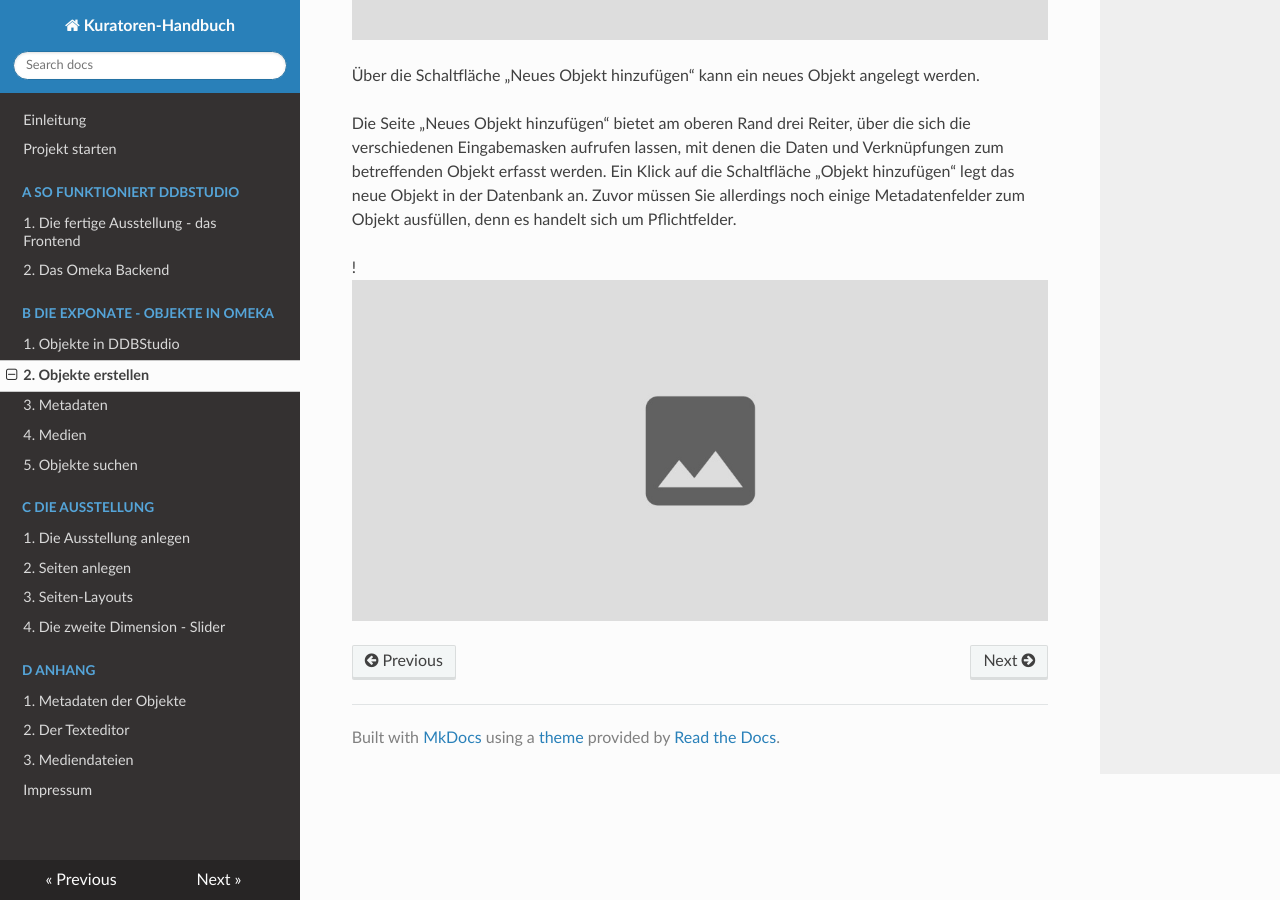
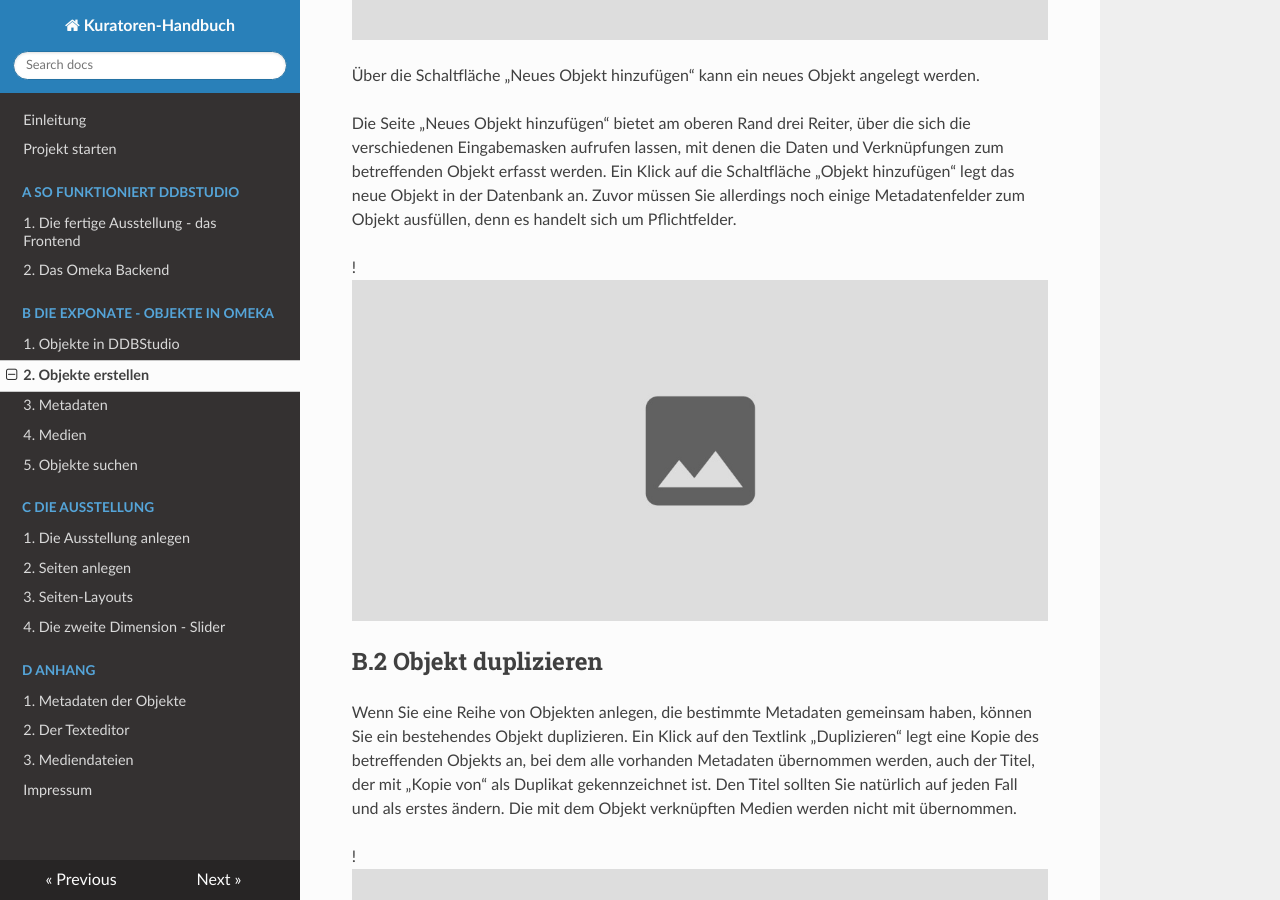
Before and after one commit to Deutsche-Digitale-Bibliothek/ddb-virtualexhibitions-docs-litfass, an MkDocs documentation site: the page built from docs/objekte_erstellen.md, in a window 1280 px wide and 900 px high, scrolled down 576 px. Built offline with MkDocs 1.6.1, drawn with Linux system fonts in a browser that asks for light colours; some of the changed text lies outside the part shown.

Commit message:
text edits in objekte_anlegen.md and new subsection on duplication objects

```diff
--- a/docs/objekte_erstellen.md
+++ b/docs/objekte_erstellen.md
@@ -10,5 +10,12 @@ Die Seite „Neues Objekt hinzufügen“ bietet am oberen Rand drei Reiter, übe
 
 !![Abb. B.2-2 – Seite „Neues Objekt hinzufügen“][B-2_2]
 
+## B.2 Objekt duplizieren
+
+Wenn Sie eine Reihe von Objekten anlegen, die bestimmte Metadaten gemeinsam haben, können Sie ein bestehendes Objekt duplizieren. Ein Klick auf den Textlink „Duplizieren“ legt eine Kopie des betreffenden Objekts an, bei dem alle vorhanden Metadaten übernommen werden, auch der Titel, der mit „Kopie von“ als Duplikat gekennzeichnet ist. Den Titel sollten Sie natürlich auf jeden Fall und als erstes ändern. Die mit dem Objekt verknüpften Medien werden nicht mit übernommen.
+
+!![Abb. B.2-3 – Objektliste mit den Textlinks „Duplizieren“][B-2_3]
+
 [B-2_1]: img/B-2_1.jpg "Abb. B.2-1 – Die Rubrik „Objekte“"
 [B-2_2]: img/B-2_2.jpg "Abb. B.2-2 – Seite „Neues Objekt hinzufügen“"
+[B-2_3]: img/B-2_3.jpg "Objektliste mit den Textlinks „Duplizieren“"
```
Also changed, not shown: other parts of docs/objekte_erstellen.md (+1 -1 lines), docs/img/B-2_3.jpg (added).
